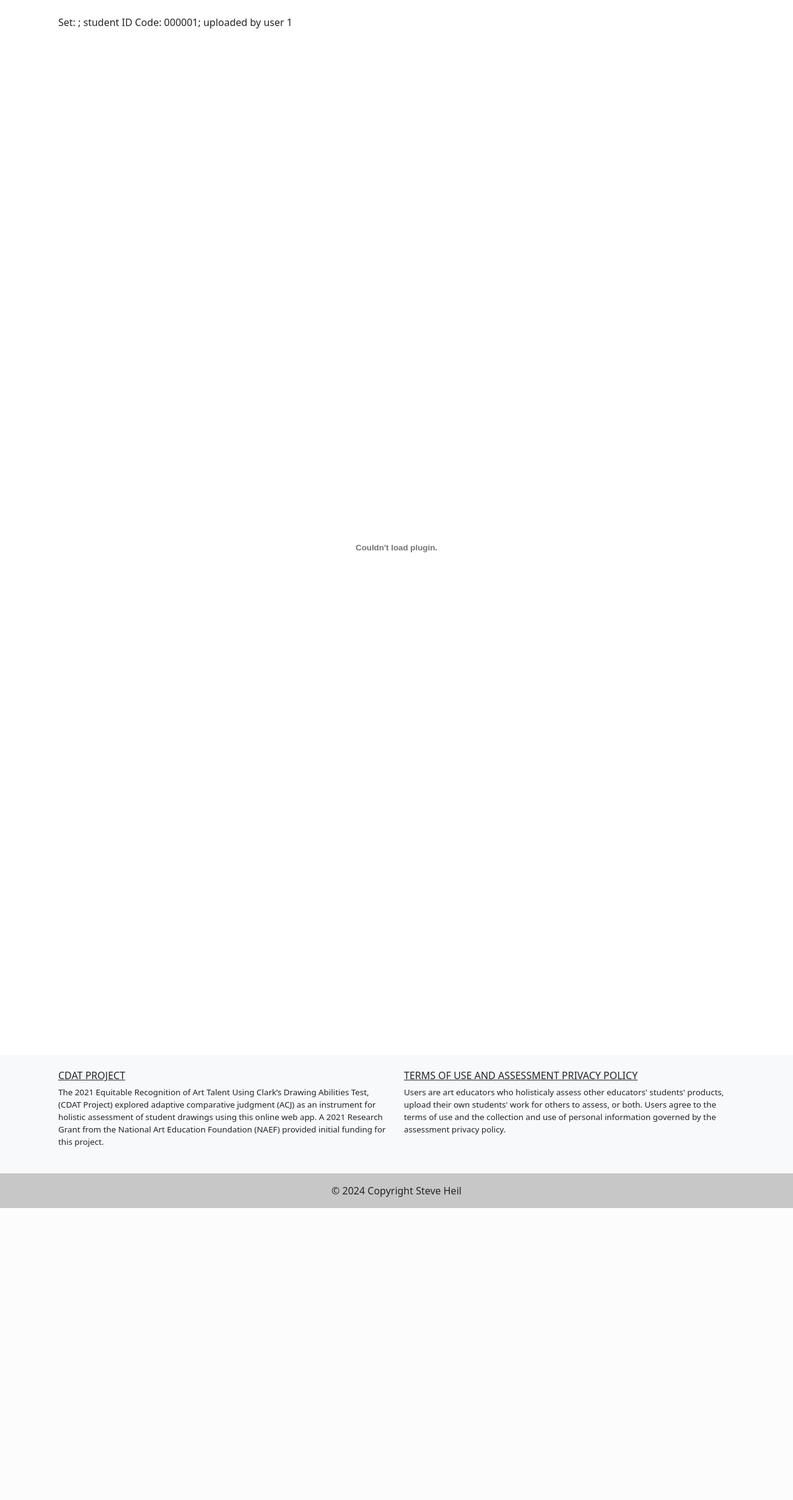
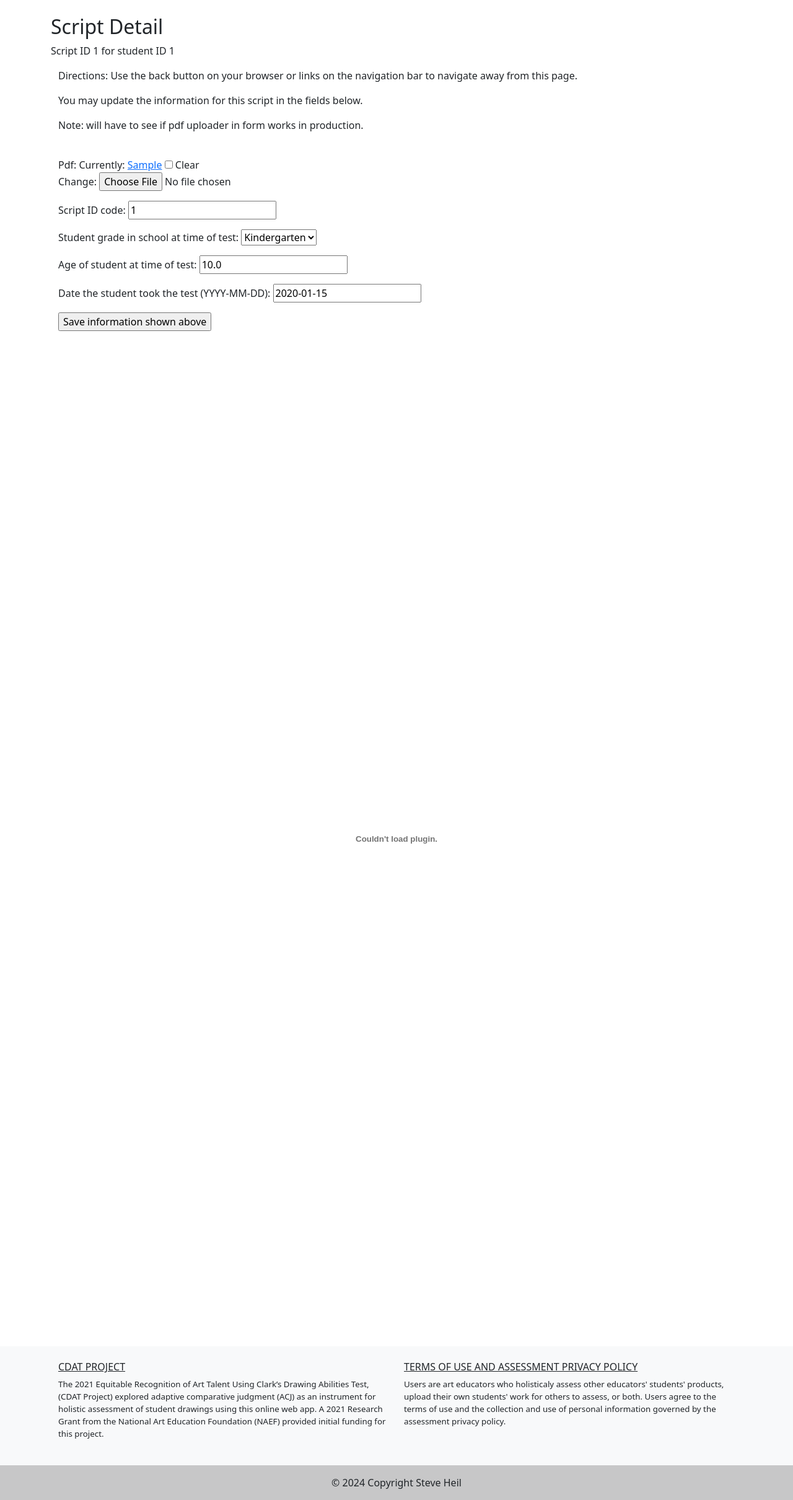
Before and after one commit to plateausteve/acjwebapp, a Django app: page /script/1/ in a window 1280 px wide. Shown: the part 56-2476 px from the top of the page at 62% size. Before the commit the page ends 2005 px from the top, so only its background shows below. Run offline with Django 3.2, Linux system fonts and the light colour scheme; a user stored in the database is signed in; tables that the repository leaves empty hold one stand-in row (values such as "Sample post"); some libraries are stand-ins or nearby versions.

Commit message:
Forms for adding, editing student, editing script from account page

```diff
--- /dev/null
+++ b/acjapp/pairwise/forms.py
@@ -0,0 +1,49 @@
+from django import forms
+from .models import Comparison, Student, Script
+from django.db import models
+
+
+class WinForm(forms.ModelForm):
+    class Meta:
+        model = Comparison
+        fields = ['set','wini','scripti','scriptj', 'form_start_variable']
+        widgets = {
+            'set': forms.HiddenInput(),
+            'wini': forms.HiddenInput(),
+            'scripti': forms.HiddenInput(),
+            'scriptj': forms.HiddenInput(),
+            'form_start_variable': forms.HiddenInput(),
+        }
+
+class StudentForm(forms.ModelForm):
+    class Meta:
+        model = Student
+        fields = [
+            'idcode',
+            'user',
+            'first_name',
+            'last_name',
+            'birth_date',
+            'gender',
+            'race',
+            'ed',
+            'el'
+        ]
+        widgets = {'user': forms.HiddenInput()}
+
+class ScriptForm(forms.ModelForm):
+    class Meta:
+        model = Script
+        fields = [
+            'user',
+            'pdf',
+            'idcode',
+            'student',
+            'grade',
+            'age',
+            'date'
+        ]
+        widgets = {
+            'user': forms.HiddenInput(),
+            'student': forms.HiddenInput(),
+        }
--- a/acjapp/pairwise/models.py
+++ b/acjapp/pairwise/models.py
@@ -23,6 +23,8 @@ from numpy import log
 import numpy as np
 import datetime
 
+
+
 class Student(models.Model):
     idcode = models.PositiveBigIntegerField(
         editable=True,
@@ -36,7 +38,7 @@ class Student(models.Model):
         on_delete=models.SET_NULL,
         blank=True,
         null=True,
-        verbose_name="the user who uploaded the student information"
+        verbose_name="user who uploaded the student information"
     )
     first_name = models.CharField(
         max_length=80,
@@ -149,14 +151,14 @@ class Script(models.Model):
         on_delete=models.SET_NULL,
         blank=True,
         null=True,
-        verbose_name="the user who uploaded the script"
+        verbose_name="user who uploaded the script"
     )
     sets = models.ManyToManyField(
         Set,
         related_name="sets",
         blank=True,
         editable=True,
-        verbose_name="the set(s) to which the script belongs"
+        verbose_name="set(s) to which the script belongs"
     )
     pdf = models.FileField(
         upload_to="scripts/pdfs",
@@ -175,7 +177,7 @@ class Script(models.Model):
         on_delete=models.SET_NULL,
         blank=True,
         null=True,
-        verbose_name="the student to which the script belongs"
+        verbose_name="student to which the script belongs"
     )
     grade_choices = [
         (0, "Kindergarten"),
@@ -205,7 +207,7 @@ class Script(models.Model):
     date = models.DateField(
         blank=True,
         null=True,
-        verbose_name="date when the student took the test"
+        verbose_name="date the student took the test (YYYY-MM-DD)"
     )
 
     def idcode_f(self):
@@ -268,15 +270,3 @@ class Comparison(models.Model):
 
     def __str__(self):
         return str(self.pk)
-
-class WinForm(forms.ModelForm):
-    class Meta:
-        model = Comparison
-        fields = ['set','wini','scripti','scriptj', 'form_start_variable']
-        widgets = {
-            'set': forms.HiddenInput(),
-            'wini': forms.HiddenInput(),
-            'scripti': forms.HiddenInput(),
-            'scriptj': forms.HiddenInput(),
-            'form_start_variable': forms.HiddenInput(),
-        }
--- a/acjapp/pairwise/templates/pairwise/script.html
+++ b/acjapp/pairwise/templates/pairwise/script.html
@@ -1,8 +1,27 @@
 {% extends 'pairwise/base.html' %}
 
 {% block content %}
+<h2>Script Detail</h2>
+<p>Script ID {{ script.idcode }} for student ID {{ script.student }}</p>
     <div class="container-fluid">
-        <p>Set: {{ script.set }}; student ID Code: {{ script.idcode_f }}; uploaded by user {{ script.user.id }} </p>
+        <p>Directions: Use the back button on your browser or links on the navigation bar to navigate away from this page.</p>
+        {% if form %}
+            <p>You may update the information for this script in the fields below.</p>
+            <p>Note: will have to see if pdf uploader in form works in production.</p>
+            <br>
+            <form enctype="multipart/form-data" action="" method="post">
+                {% csrf_token %}
+                {{ form.as_p }}
+                <input type="submit" value="Save information shown above">
+            </form>
+            {% if message %}
+                <p>{{ message }} {{ time }}</p>
+                <br>
+            {% endif %}
+        {% else %}
+            <p>In sets {% for set in script.sets.all %}{{ set }} {% endfor %}uploaded by user {{ script.user.id }} </p>
+            <p>For student {{ script.student }}, age {{ script.age }}, grade {{ script.grade }} on {{ script.date }} test date.</p>
+        {% endif %}
         <div class="ratio" style="--bs-aspect-ratio: 150%;">
             {% if script.pdf.url %}
                 <embed src="{{ script.pdf.url }}" type="application/pdf" scrollbar="1" view="fit" width="100%" height="100%" >
--- a/acjapp/pairwise/urls.py
+++ b/acjapp/pairwise/urls.py
@@ -28,5 +28,7 @@ urlpatterns = [
     path('myresults/<int:pk>/', views.myresults, name='myresults'),
     path('login/', views.login_view, name='login'),
     path('logout/', views.logout_view, name='logout'),
-    path('account/',views.myaccount, name='account')
+    path('account/',views.myaccount, name='account'),
+    path('account/student/<int:id>/',views.student, name='student'),
+    path('account/student/add/',views.add_student, name='add-student')
 ]
--- a/acjapp/pairwise/views.py
+++ b/acjapp/pairwise/views.py
@@ -17,7 +17,8 @@
 from django.shortcuts import render, redirect, get_object_or_404
 from datetime import datetime
 from django.http import HttpResponse
-from .models import Script, Comparison, Set, WinForm, Student
+from .models import Script, Comparison, Set, Student
+from .forms import WinForm, StudentForm, ScriptForm
 from .utils import *
 from django.contrib.auth import login, logout
 from django.contrib.auth.decorators import login_required
@@ -55,10 +56,31 @@ def logout_view(request):
         logout(request)
         return redirect('index.html')
 
+#need to create a dynamic form in view rather than a model form in order to control choices from view
 @login_required(login_url="login")
 def script(request, pk):
     script=get_object_or_404(Script, pk=pk)
-    return render(request, 'pairwise/script.html', {'script': script})
+    message = ""
+    update_time = None
+    if script.user == request.user:
+        if request.method == 'POST':
+            scriptform = ScriptForm(request.POST, instance=script)
+            if scriptform.is_valid():
+                scriptform.save(commit=False)
+                scriptform.user = request.user
+                scriptform.save()
+                update_time = datetime.now()
+                message = "Information updated at "
+        scriptform = ScriptForm(instance=script)
+    else:
+        scriptform = None
+    return render(request, 'pairwise/script.html', {
+        'script': script,
+        'form': scriptform,
+        "message": message,
+        "time": update_time
+        }
+    )
 
 @login_required(login_url="login")
 def groupresults(request, setjudges):
@@ -187,23 +209,17 @@ def compare(request, set):
 
     #whether POST or GET, set all these variables afresh and render comparision form template
     compslist, scripti, scriptj, j_list = script_selection(set, userid)
-    print(f"compslist={compslist}; scripti={scripti}; scriptj={scriptj}; j_list={j_list}")
     compscount = len(compslist)
-    print(f"Compscount={compscount}")
     script_count = Script.objects.filter(sets__id=set).count()
-    print(f"script_count={script_count}")
     compsmax = int(script_count * (script_count - 1) * .5)
-    print(f"compsmax={compsmax}")
     now = datetime.now()
     starttime = now.timestamp
     set_object = Set.objects.get(id=set)
-    print(f"set object is set id {set_object} and override end is {set_object.override_end}")
 
     if set_object.override_end == None: # check if a comparisons limit override has been defined for the set
         compstarget = int(round((.66 * compsmax)) - 1)
     else:
         compstarget = set_object.override_end
-    print(f"compstarget={compstarget}")
     winform = WinForm()
     if len(j_list) == 0 or compscount >= compstarget:
         scripti=None
@@ -257,8 +273,52 @@ def myaccount(request):
     accountid = request.user.id
     allowed_sets_ids = get_allowed_sets(request.user.id)
     request.session['sets'] = allowed_sets_ids
+    user_students = Student.objects.filter(user=request.user)
     return render(request, 'pairwise/account.html', {
         'accountid': accountid,
-        'allowed_sets_ids': allowed_sets_ids
+        'allowed_sets_ids': allowed_sets_ids,
+        'user_students': user_students
         }
     )
+
+@login_required(login_url="login")
+def student(request, id):
+    student = Student.objects.get(id=id)
+    scripts = Script.objects.filter(student=student)
+    message = ""
+    update_time = None
+    if student.user != request.user:
+        html = "<p>ERROR: Student not available.</p>"
+        return HttpResponse(html)
+    if request.method == 'POST':
+        studentform = StudentForm(request.POST, instance=student)
+        if studentform.is_valid():
+            studentupdate = studentform.save(commit=False)
+            studentupdate.user = request.user
+            studentform.save()
+            update_time = datetime.now()
+            message = "Student information updated at "
+    studentform = StudentForm(instance=student) #prepopulate the form with an existing student
+    return render(request, 'pairwise/student.html', {
+        'form':studentform,
+        'student': student,
+        'scripts': scripts,
+        'message': message,
+        'time': update_time
+        }
+    )
+
+@login_required(login_url="login")
+def add_student(request):
+    if request.method == 'POST':
+        studentform = StudentForm(request.POST)
+        if studentform.is_valid():
+            studentupdate = studentform.save(commit=False)
+            studentupdate.user = request.user
+            student = studentform.save()
+            return redirect('account')
+    studentform = StudentForm()
+    return render(request, 'pairwise/add.html', {
+        'form': studentform,
+        }
+    )
```
Also changed, not shown: acjapp/pairwise/templates/pairwise/account.html (+35 -0 lines), acjapp/pairwise/templates/pairwise/add.html (added, +13 -0 lines), acjapp/pairwise/templates/pairwise/student.html (added, +48 -0 lines).
